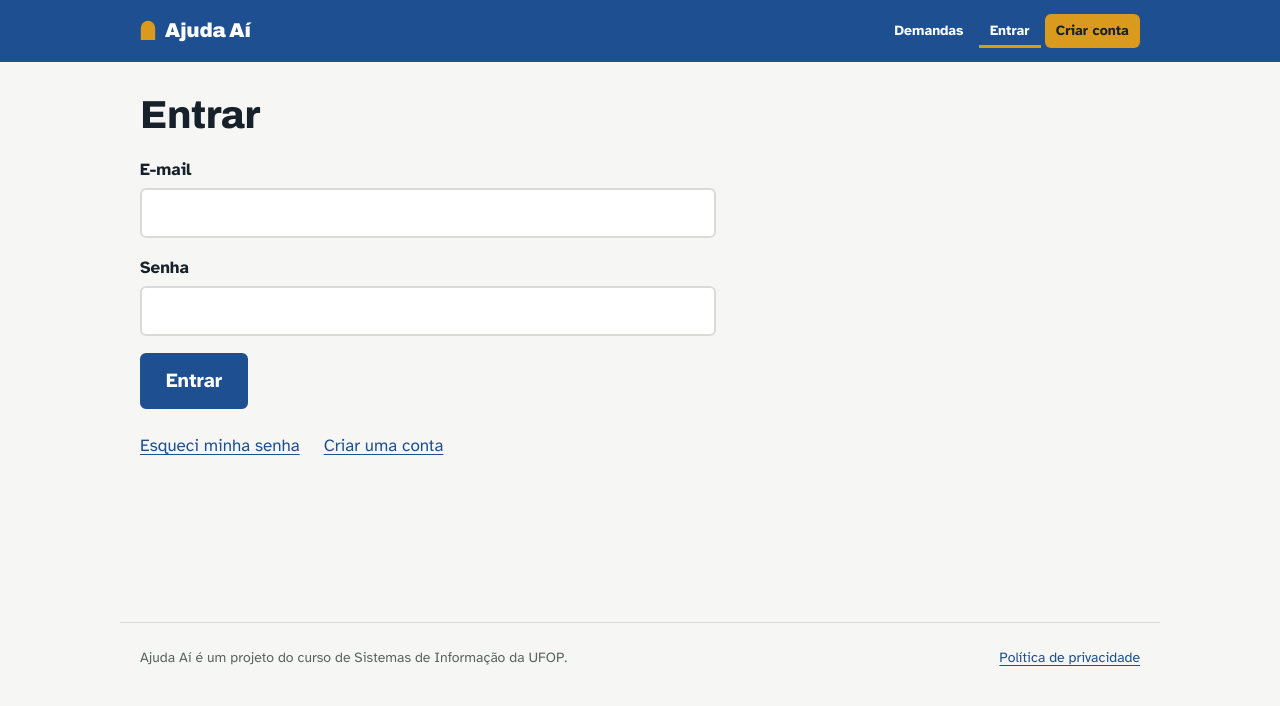
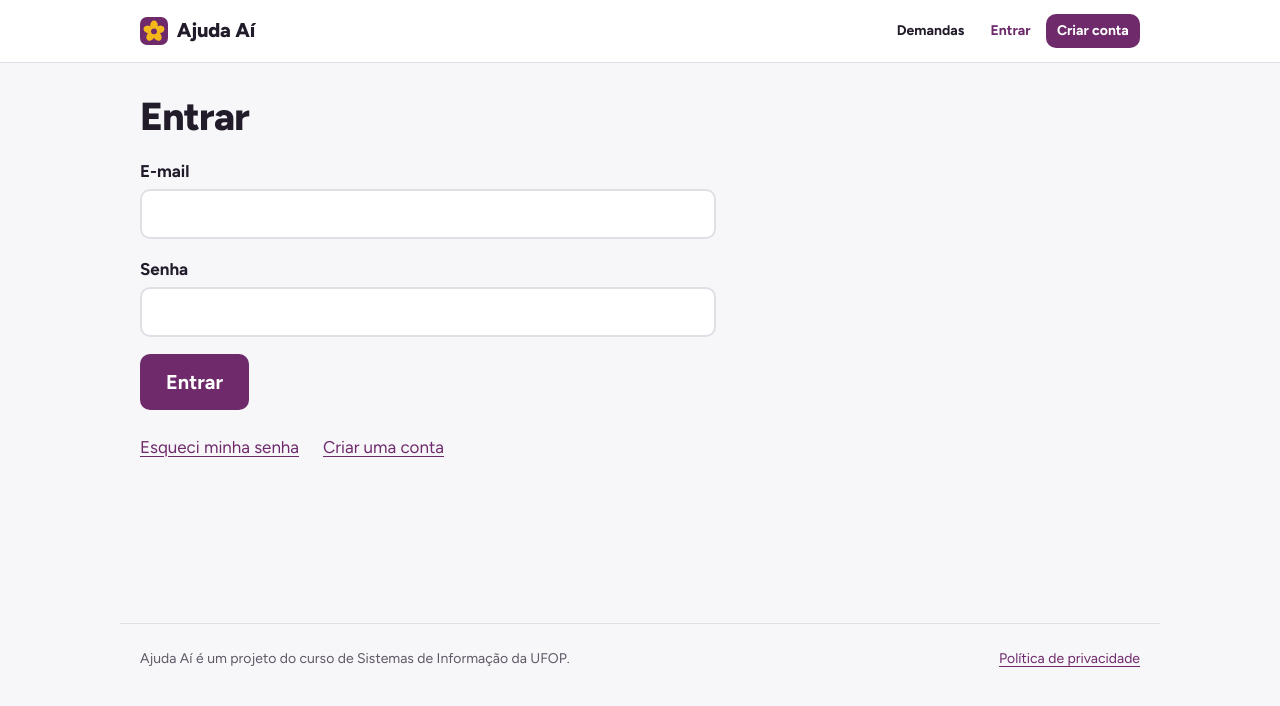
Before and after one commit to adryanmbs/ajuda-ai, a React (Vite) app in the folder web/: page /entrar in a window 1280 px wide. Shown: the top 706 px of the page. Built offline with nearby package versions, Linux system fonts and the light colour scheme.

Commit message:
style: nova identidade com cores do ipê, fonte Figtree e ícone

```diff
--- a/web/index.html
+++ b/web/index.html
@@ -4,12 +4,12 @@
     <meta charset="UTF-8" />
     <meta name="viewport" content="width=device-width, initial-scale=1.0" />
     <meta name="description" content="Instituições sociais publicam demandas de voluntariado e pessoas da comunidade se inscrevem para ajudar." />
-    <meta name="theme-color" content="#1D4F91" />
+    <meta name="theme-color" content="#6E2A6B" />
     <link rel="icon" href="/favicon.svg" type="image/svg+xml" />
     <link rel="preconnect" href="https://fonts.googleapis.com" />
     <link rel="preconnect" href="https://fonts.gstatic.com" crossorigin />
     <link
-      href="https://fonts.googleapis.com/css2?family=Archivo:wdth,wght@100..125,500..900&family=Atkinson+Hyperlegible:ital,wght@0,400;0,700;1,400&display=swap"
+      href="https://fonts.googleapis.com/css2?family=Figtree:ital,wght@0,400..800;1,400&display=swap"
       rel="stylesheet"
     />
     <title>Ajuda Aí</title>
--- a/web/src/components/Layout.jsx
+++ b/web/src/components/Layout.jsx
@@ -10,8 +10,14 @@ export default function Layout() {
       <header className="topo">
         <div className="topo__dentro">
           <Link to="/" className="marca" aria-label="Ajuda Aí, página inicial">
-            <svg className="marca__icone" viewBox="0 0 20 26" aria-hidden="true">
-              <path d="M1 25V10a9 9 0 0 1 18 0v15z" />
+            <svg className="marca__icone" viewBox="0 0 32 32" aria-hidden="true">
+              <rect width="32" height="32" rx="8" fill="#6E2A6B" />
+              <g fill="#F5B81B">
+                {[0, 72, 144, 216, 288].map((g) => (
+                  <ellipse key={g} cx="16" cy="9.6" rx="4.3" ry="5.6" transform={`rotate(${g} 16 16.4)`} />
+                ))}
+              </g>
+              <circle cx="16" cy="16.4" r="3.4" fill="#6E2A6B" />
             </svg>
             Ajuda Aí
           </Link>
--- a/web/src/styles.css
+++ b/web/src/styles.css
@@ -1,22 +1,23 @@
-/* Ajuda Aí: parede caiada, janelas pintadas de azul e ocre. */
+/* Ajuda Aí: ipê-roxo e ipê-amarelo, as árvores que florescem em Ouro Preto. */
 :root {
-  --cal: #f6f7f4;
+  --fundo: #f7f6f9;
   --branco: #ffffff;
-  --tinta: #17212b;
-  --azul: #1d4f91;
-  --azul-escuro: #153a6b;
-  --azul-claro: #e6eef8;
-  --ocre: #d99a1e;
-  --ocre-claro: #fbf0d9;
-  --verde: #2e7356;
-  --verde-claro: #e3f1ea;
-  --pedra: #5d635e;
-  --linha: #d9dcd6;
+  --tinta: #221b2a;
+  --roxo: #6e2a6b;
+  --roxo-escuro: #561f54;
+  --roxo-claro: #f4e9f3;
+  --amarelo: #f5b81b;
+  --amarelo-escuro: #dca10c;
+  --amarelo-claro: #fdf2d3;
+  --verde: #2c7a55;
+  --verde-claro: #e2f2e9;
+  --pedra: #5f5866;
+  --linha: #e3dee6;
+  --linha-forte: #c9c1cf;
   --erro: #b3261e;
   --erro-claro: #fbe9e7;
 
-  --fonte-titulo: 'Archivo', 'Arial Narrow', system-ui, sans-serif;
-  --fonte-texto: 'Atkinson Hyperlegible', system-ui, -apple-system, 'Segoe UI', sans-serif;
+  --fonte: 'Figtree', system-ui, -apple-system, 'Segoe UI', sans-serif;
 
   /* escala 1.25 */
   --t-1: 0.875rem;
@@ -25,9 +26,9 @@
   --t2: 1.5625rem;
   --t3: 1.953rem;
   --t4: 2.441rem;
-  --t5: clamp(2.2rem, 6vw, 3.815rem);
+  --t5: clamp(2.3rem, 6vw, 3.6rem);
 
-  --raio: 6px;
+  --raio: 10px;
   --medida: 68ch;
   --largura: 1040px;
 }
@@ -44,9 +45,9 @@ html {
 
 body {
   margin: 0;
-  background: var(--cal);
+  background: var(--fundo);
   color: var(--tinta);
-  font-family: var(--fonte-texto);
+  font-family: var(--fonte);
   font-size: var(--t0);
   line-height: 1.55;
 }
@@ -54,22 +55,20 @@ body {
 h1,
 h2,
 h3 {
-  font-family: var(--fonte-titulo);
-  font-stretch: 112%;
   line-height: 1.12;
   margin: 0 0 0.5em;
   text-wrap: balance;
 }
-h1 { font-size: var(--t4); font-weight: 800; letter-spacing: -0.01em; }
-h2 { font-size: var(--t2); font-weight: 750; margin-top: 2.2rem; }
+h1 { font-size: var(--t4); font-weight: 800; letter-spacing: -0.02em; }
+h2 { font-size: var(--t2); font-weight: 700; margin-top: 2.2rem; }
 h3 { font-size: var(--t1); font-weight: 700; }
 p { margin: 0 0 1rem; max-width: var(--medida); }
 
-a { color: var(--azul); text-underline-offset: 0.18em; }
-a:hover { color: var(--azul-escuro); }
+a { color: var(--roxo); text-underline-offset: 0.18em; }
+a:hover { color: var(--roxo-escuro); }
 
 :focus-visible {
-  outline: 3px solid var(--ocre);
+  outline: 3px solid var(--roxo);
   outline-offset: 2px;
   border-radius: 2px;
 }
@@ -96,8 +95,8 @@ a:hover { color: var(--azul-escuro); }
 
 /* ---------- topo ---------- */
 .topo {
-  background: var(--azul);
-  color: var(--branco);
+  background: var(--branco);
+  border-bottom: 1px solid var(--linha);
 }
 .topo__dentro {
   max-width: var(--largura);
@@ -113,16 +112,14 @@ a:hover { color: var(--azul-escuro); }
   display: inline-flex;
   align-items: center;
   gap: 0.55rem;
-  color: var(--branco);
+  color: var(--tinta);
   text-decoration: none;
-  font-family: var(--fonte-titulo);
-  font-stretch: 125%;
-  font-weight: 900;
+  font-weight: 800;
   font-size: var(--t1);
   letter-spacing: -0.01em;
 }
-.marca:hover { color: var(--branco); }
-.marca__icone { width: 1rem; height: 1.3rem; fill: var(--ocre); }
+.marca:hover { color: var(--roxo); }
+.marca__icone { width: 1.75rem; height: 1.75rem; flex: none; }
 
 .nav {
   display: flex;
@@ -131,7 +128,7 @@ a:hover { color: var(--azul-escuro); }
   scrollbar-width: none;
 }
 .nav a {
-  color: var(--branco);
+  color: var(--tinta);
   text-decoration: none;
   padding: 0.4rem 0.7rem;
   border-radius: var(--raio);
@@ -139,10 +136,10 @@ a:hover { color: var(--azul-escuro); }
   font-size: var(--t-1);
   font-weight: 700;
 }
-.nav a:hover { background: rgb(255 255 255 / 0.12); color: var(--branco); }
-.nav a.active { box-shadow: inset 0 -3px 0 var(--ocre); border-radius: 0; }
-.nav a.nav__destaque { background: var(--ocre); color: var(--tinta); border-radius: var(--raio); box-shadow: none; }
-.nav a.nav__destaque:hover { background: #e9ad35; }
+.nav a:hover { background: var(--roxo-claro); color: var(--roxo); }
+.nav a.active { color: var(--roxo); }
+.nav a.nav__destaque { background: var(--roxo); color: var(--branco); }
+.nav a.nav__destaque:hover { background: var(--roxo-escuro); color: var(--branco); }
 
 /* ---------- estrutura ---------- */
 .conteudo {
@@ -175,8 +172,7 @@ a:hover { color: var(--azul-escuro); }
 }
 .abertura__titulo {
   font-size: var(--t5);
-  font-stretch: 125%;
-  font-weight: 900;
+  font-weight: 800;
   line-height: 1.02;
   letter-spacing: -0.02em;
   max-width: 14ch;
@@ -209,28 +205,30 @@ a:hover { color: var(--azul-escuro); }
 .linha__corpo { min-width: 0; }
 .linha__titulo { margin: 0 0 0.2rem; font-size: var(--t1); }
 .linha__titulo a { color: var(--tinta); text-decoration: none; }
-.linha__titulo a:hover { color: var(--azul); text-decoration: underline; }
-.linha__inst { margin: 0 0 0.35rem; font-weight: 700; color: var(--azul); }
+.linha__titulo a:hover { color: var(--roxo); text-decoration: underline; }
+.linha__inst { margin: 0 0 0.35rem; font-weight: 700; color: var(--roxo); }
 .linha__meta { margin: 0 0 0.6rem; color: var(--pedra); }
 .linha__acoes { display: flex; flex-wrap: wrap; gap: 0.5rem; margin-top: 0.75rem; }
 .agenda--passada .data { opacity: 0.6; }
+.linha .data { align-self: start; }
 
 .data {
   display: flex;
   flex-direction: column;
   align-items: center;
-  padding-top: 0.15rem;
-  border-top: 4px solid var(--ocre);
+  justify-content: center;
+  padding: 0.6rem 0 0.55rem;
+  background: var(--roxo-claro);
+  border-radius: var(--raio);
+  color: var(--roxo);
   line-height: 1;
 }
 .data__dia {
-  font-family: var(--fonte-titulo);
-  font-stretch: 125%;
-  font-weight: 900;
+  font-weight: 800;
   font-size: var(--t3);
-  padding-top: 0.35rem;
+  letter-spacing: -0.02em;
 }
-.data__mes { font-weight: 700; color: var(--pedra); margin-top: 0.2rem; }
+.data__mes { font-weight: 700; font-size: var(--t-1); margin-top: 0.25rem; }
 
 /* ---------- vagas: fileira de janelas ---------- */
 .vagas {
@@ -243,26 +241,26 @@ a:hover { color: var(--azul-escuro); }
 .vagas__janelas { display: inline-flex; flex-wrap: wrap; gap: 4px; }
 .janela {
   width: 12px;
-  height: 17px;
-  border: 2px solid var(--azul);
-  border-radius: 6px 6px 1px 1px;
+  height: 12px;
+  border: 2px solid var(--roxo);
+  border-radius: 50%;
   background: var(--branco);
 }
-.janela--ocupada { background: var(--ocre); border-color: var(--ocre); }
+.janela--ocupada { background: var(--roxo); }
 .vagas__barra {
   width: 8rem;
   height: 10px;
-  border: 2px solid var(--azul);
-  border-radius: 3px;
+  border: 2px solid var(--roxo);
+  border-radius: 999px;
   background: var(--branco);
   overflow: hidden;
 }
-.vagas__barra span { display: block; height: 100%; background: var(--ocre); }
+.vagas__barra span { display: block; height: 100%; background: var(--roxo); }
 .vagas__texto { font-weight: 700; }
 .vagas--esgotada .vagas__texto { color: var(--pedra); }
 .vagas--grande { font-size: var(--t0); }
 .vagas--grande .vagas__janelas { gap: 6px; }
-.vagas--grande .janela { width: 18px; height: 26px; border-radius: 9px 9px 2px 2px; }
+.vagas--grande .janela { width: 18px; height: 18px; }
 
 /* ---------- detalhe ---------- */
 .voltar {
@@ -283,7 +281,7 @@ a:hover { color: var(--azul-escuro); }
   border-bottom: 3px solid var(--tinta);
 }
 .detalhe__topo .data__dia { font-size: var(--t4); }
-.detalhe__titulo { font-size: var(--t4); font-stretch: 118%; margin-bottom: 0.3rem; }
+.detalhe__titulo { font-size: var(--t4); margin-bottom: 0.3rem; }
 .detalhe__inst { font-weight: 700; font-size: var(--t1); margin: 0; }
 
 .detalhe__grade {
@@ -298,7 +296,7 @@ a:hover { color: var(--azul-escuro); }
 .ficha {
   background: var(--branco);
   border: 1px solid var(--linha);
-  border-top: 4px solid var(--azul);
+  border-top: 4px solid var(--roxo);
   border-radius: 0 0 var(--raio) var(--raio);
   padding: 1.25rem;
   align-self: start;
@@ -324,21 +322,21 @@ a:hover { color: var(--azul-escuro); }
   line-height: 1.2;
   padding: 0.7rem 1.15rem;
   min-height: 2.75rem;
-  border: 2px solid var(--azul);
+  border: 2px solid var(--roxo);
   border-radius: var(--raio);
-  background: var(--azul);
+  background: var(--roxo);
   color: var(--branco);
   text-decoration: none;
   cursor: pointer;
 }
-.botao:hover { background: var(--azul-escuro); border-color: var(--azul-escuro); color: var(--branco); }
+.botao:hover { background: var(--roxo-escuro); border-color: var(--roxo-escuro); color: var(--branco); }
 .botao:disabled { opacity: 0.6; cursor: progress; }
 .botao--grande { font-size: var(--t1); padding: 0.85rem 1.5rem; }
 .botao--pequeno { font-size: var(--t-1); padding: 0.4rem 0.8rem; min-height: 2.25rem; }
-.botao--contorno { background: transparent; color: var(--azul); }
-.botao--contorno:hover { background: var(--azul-claro); color: var(--azul-escuro); }
-.botao--texto { background: transparent; border-color: transparent; color: var(--azul); }
-.botao--texto:hover { background: var(--azul-claro); border-color: transparent; color: var(--azul-escuro); }
+.botao--contorno { background: transparent; color: var(--roxo); }
+.botao--contorno:hover { background: var(--roxo-claro); color: var(--roxo-escuro); }
+.botao--texto { background: transparent; border-color: transparent; color: var(--roxo); }
+.botao--texto:hover { background: var(--roxo-claro); border-color: transparent; color: var(--roxo-escuro); }
 .botao--perigo { background: var(--branco); border-color: var(--erro); color: var(--erro); }
 .botao--perigo:hover { background: var(--erro-claro); border-color: var(--erro); color: var(--erro); }
 .botao--perigo-texto { color: var(--erro); }
@@ -362,14 +360,14 @@ a:hover { color: var(--azul-escuro); }
 }
 .campo textarea { resize: vertical; line-height: 1.5; }
 .campo input:hover,
-.campo textarea:hover { border-color: #b8bdb5; }
+.campo textarea:hover { border-color: var(--linha-forte); }
 .campo input:focus,
-.campo textarea:focus { outline: none; border-color: var(--azul); box-shadow: 0 0 0 3px var(--azul-claro); }
+.campo textarea:focus { outline: none; border-color: var(--roxo); box-shadow: 0 0 0 3px var(--roxo-claro); }
 .campo__dica { font-size: var(--t-1); color: var(--pedra); margin: 0; }
 .campos-lado { display: grid; grid-template-columns: 1fr 8rem; gap: 1rem; }
 
 .marcar { display: flex; gap: 0.6rem; align-items: flex-start; cursor: pointer; }
-.marcar input { width: 1.25rem; height: 1.25rem; margin-top: 0.15rem; accent-color: var(--azul); flex: none; }
+.marcar input { width: 1.25rem; height: 1.25rem; margin-top: 0.15rem; accent-color: var(--roxo); flex: none; }
 
 .escolha { border: 0; padding: 0; margin: 1rem 0 0.5rem; display: grid; grid-template-columns: 1fr 1fr; gap: 0.75rem; }
 .escolha legend { font-weight: 700; margin-bottom: 0.6rem; padding: 0; }
@@ -384,10 +382,10 @@ a:hover { color: var(--azul-escuro); }
   cursor: pointer;
 }
 .escolha__opcao input { position: absolute; opacity: 0; }
-.escolha__opcao strong { font-family: var(--fonte-titulo); font-stretch: 112%; font-size: var(--t0); }
+.escolha__opcao strong { font-size: var(--t0); }
 .escolha__opcao span { font-size: var(--t-1); color: var(--pedra); }
-.escolha__opcao:has(input:focus-visible) { outline: 3px solid var(--ocre); outline-offset: 2px; }
-.escolha__opcao--ativa { border-color: var(--azul); background: var(--azul-claro); }
+.escolha__opcao:has(input:focus-visible) { outline: 3px solid var(--roxo); outline-offset: 2px; }
+.escolha__opcao--ativa { border-color: var(--roxo); background: var(--roxo-claro); }
 
 .links-extra { display: flex; flex-wrap: wrap; gap: 0.4rem 1.5rem; margin-top: 1.5rem; }
 
@@ -417,7 +415,7 @@ a:hover { color: var(--azul-escuro); }
   color: var(--tinta);
 }
 .selo--ok { background: var(--verde-claro); color: var(--verde); }
-.selo--concluida { background: var(--azul-claro); color: var(--azul); }
+.selo--concluida { background: var(--roxo-claro); color: var(--roxo); }
 .selo--cancelada { background: var(--erro-claro); color: var(--erro); }
 
 .cabecalho-acao { display: flex; flex-wrap: wrap; justify-content: space-between; align-items: center; gap: 1rem; }
@@ -426,7 +424,7 @@ a:hover { color: var(--azul-escuro); }
 .convite {
   margin-top: 3rem;
   padding: 1.5rem;
-  background: var(--ocre-claro);
+  background: var(--amarelo-claro);
   border-radius: var(--raio);
 }
 .convite h2 { margin-top: 0; font-size: var(--t1); }
@@ -450,7 +448,7 @@ a:hover { color: var(--azul-escuro); }
 
 /* ---------- instituição ---------- */
 .area { color: var(--pedra); font-weight: 700; margin-bottom: 0.25rem; }
-.inst__nome { font-size: var(--t5); font-stretch: 125%; font-weight: 900; line-height: 1.02; }
+.inst__nome { font-size: var(--t5); font-weight: 800; line-height: 1.02; }
 .impacto {
   margin: 2rem 0;
   padding: 1.75rem 0;
@@ -458,8 +456,6 @@ a:hover { color: var(--azul-escuro); }
   border-bottom: 3px solid var(--tinta);
 }
 .impacto__frase {
-  font-family: var(--fonte-titulo);
-  font-stretch: 112%;
   font-weight: 700;
   font-size: var(--t3);
   line-height: 1.25;
@@ -470,14 +466,13 @@ a:hover { color: var(--azul-escuro); }
   display: inline-block;
   min-width: 1.2em;
   padding: 0 0.15em;
-  background: var(--ocre);
-  border-radius: 0.4em 0.4em 0.08em 0.08em;
+  background: var(--amarelo);
+  border-radius: 0.25em;
   text-align: center;
-  font-stretch: 125%;
-  font-weight: 900;
+  font-weight: 800;
 }
 .frase-impacto { font-size: var(--t1); }
-.frase-impacto strong { background: var(--ocre-claro); padding: 0 0.2em; }
+.frase-impacto strong { background: var(--amarelo-claro); padding: 0 0.2em; }
 
 .prosa h2 { font-size: var(--t1); margin-top: 1.75rem; }
 
```
Also changed, not shown: web/public/favicon.svg.
